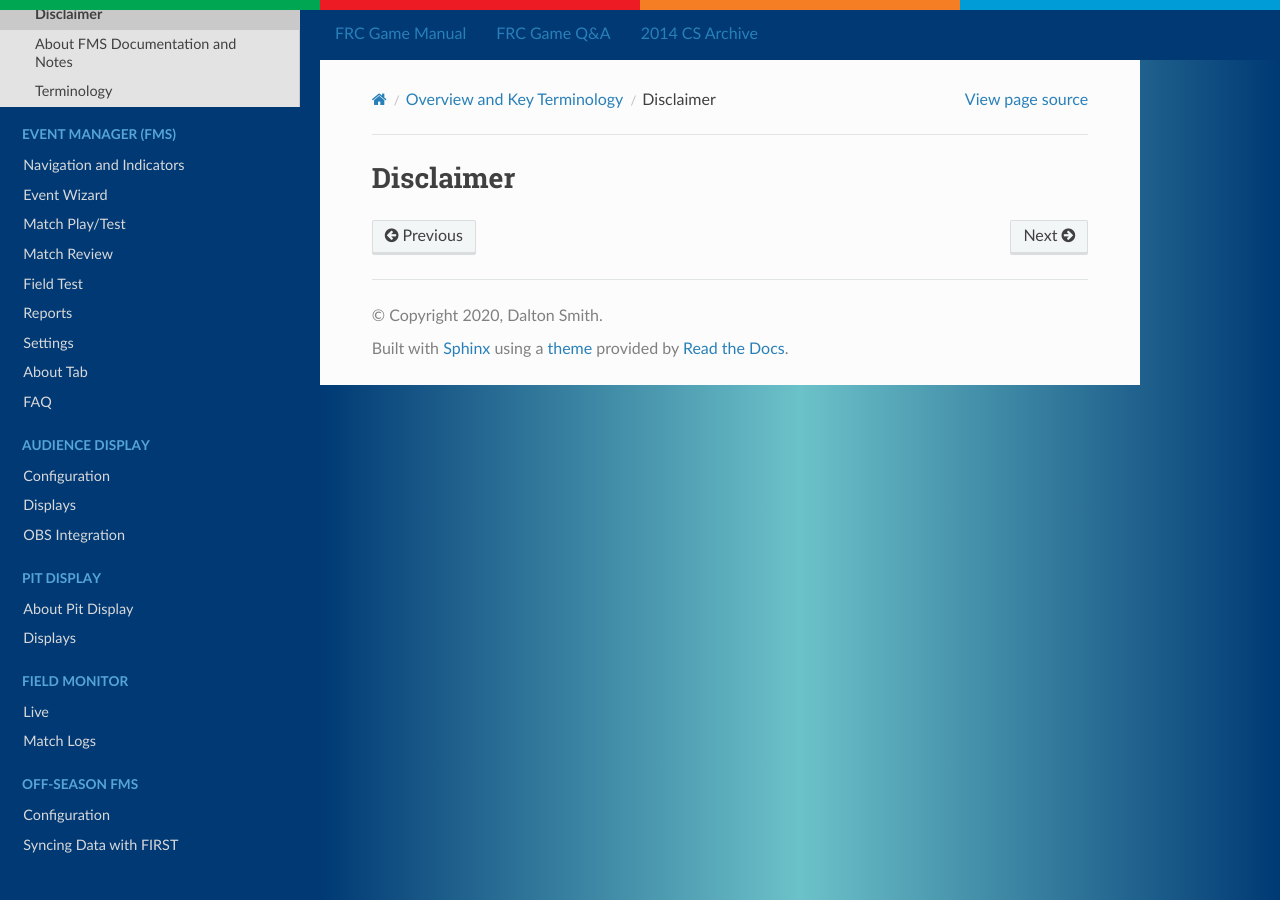
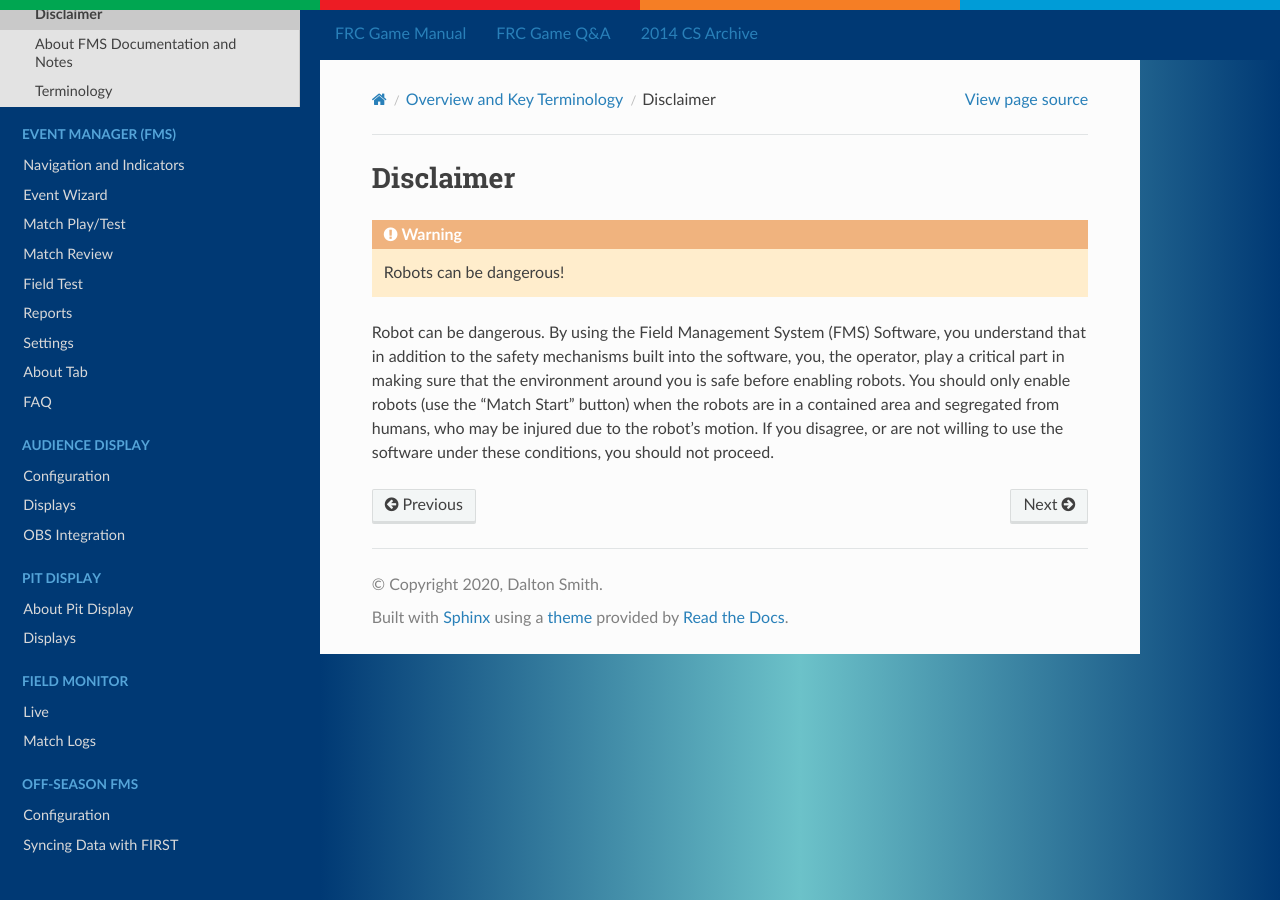
Before and after one commit to FIRSTRobotics/fms-manual, a Sphinx documentation site: the page built from source/overview-key-terminology/disclaimer.rst, in a window 1280 px wide and 900 px high. Built offline with Sphinx 7.4.7 and the Read the Docs theme 2.0.0, drawn with Linux system fonts in a browser that asks for light colours.

Commit message:
Starting working on overview/keyterms section. Added disclaimer

```diff
--- a/source/overview-key-terminology/disclaimer.rst
+++ b/source/overview-key-terminology/disclaimer.rst
@@ -1,2 +1,5 @@
 Disclaimer
 ==========
+.. warning:: Robots can be dangerous!
+
+Robot can be dangerous. By using the Field Management System (FMS) Software, you understand that in addition to the safety mechanisms built into the software, you, the operator, play a critical part in making sure that the environment around you is safe before enabling robots. You should only enable robots (use the "Match Start" button) when the robots are in a contained area and segregated from humans, who may be injured due to the robot's motion. If you disagree, or are not willing to use the software under these conditions, you should not proceed.
```
